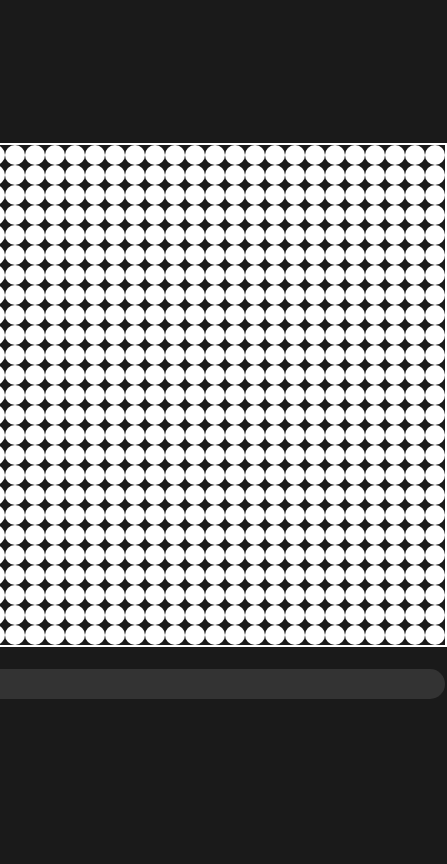
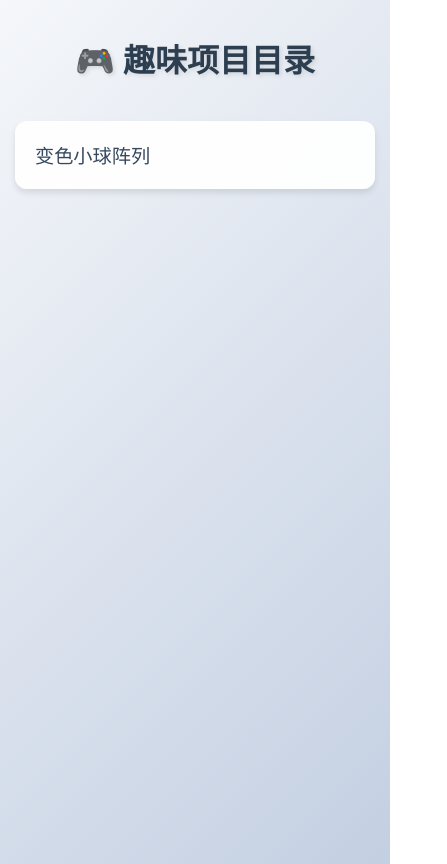
Before and after one commit to Fulisike/Fulisike.github.io, a plain HTML site: page HTML/index.html in a window 390 px wide. Shown: the whole page, 447 px wide, since content can reach past the window. Drawn offline with Linux system fonts and the light colour scheme.

Commit message:
Site updated: 2025-03-17 10:43:49

```diff
--- a/HTML/index.html
+++ b/HTML/index.html
@@ -1,84 +1,128 @@
 <!DOCTYPE html>
-<html lang="en">
+<html lang="zh-CN">
 <head>
     <meta charset="UTF-8">
     <meta name="viewport" content="width=device-width, initial-scale=1.0">
-    <title>Colorful Balls Controller</title>
+    <title>趣味项目目录</title>
     <style>
+        * {
+            margin: 0;
+            padding: 0;
+            box-sizing: border-box;
+            font-family: 'Segoe UI', Tahoma, Geneva, Verdana, sans-serif;
+        }
+
         body {
-            margin: 0;
+            background: linear-gradient(135deg, #f5f7fa 0%, #c3cfe2 100%);
             min-height: 100vh;
+            overflow-y: auto;
+        }
+
+        .container {
+            max-width: 800px;
+            margin: 40px auto;
+            padding: 20px;
+        }
+
+        h1 {
+            text-align: center;
+            color: #2c3e50;
+            margin-bottom: 40px;
+            font-size: 2.5em;
+            text-shadow: 2px 2px 4px rgba(0,0,0,0.1);
+        }
+
+        .link-list {
             display: flex;
             flex-direction: column;
-            align-items: center;
-            justify-content: center;
-            background: #1a1a1a;
+            gap: 15px;
         }
 
-        #container {
-            width: 500px;
-            height: 500px;
-            display: grid;
-            grid-template-columns: repeat(25, 1fr);
-            gap: 0;
-            margin-bottom: 20px;
-            border: 2px solid #fff;
+        .link-item {
+            background: rgba(255, 255, 255, 0.95);
+            border-radius: 12px;
+            padding: 20px;
+            transform: translateY(0);
+            transition: all 0.3s ease;
+            cursor: pointer;
+            text-decoration: none;
+            color: #34495e;
+            box-shadow: 0 4px 6px rgba(0, 0, 0, 0.1);
         }
 
-        .ball {
-            width: 20px;
-            height: 20px;
-            background: #fff;
-            border-radius: 50%;
-            transition: background 0.3s;
+        .link-item:hover {
+            transform: translateY(-3px);
+            box-shadow: 0 8px 15px rgba(0, 0, 0, 0.2);
+            background: #f8f9fa;
         }
 
-        .slider {
-            width: 500px;
-            height: 30px;
-            background: #333;
-            border-radius: 15px;
-            outline: none;
-            -webkit-appearance: none;
-            appearance: none; /* 新增标准属性 */
+        .link-item span {
+            font-size: 1.2em;
+            font-weight: 500;
+            display: block;
+            transition: color 0.3s ease;
         }
 
-        .slider::-webkit-slider-thumb {
-            -webkit-appearance: none;
-            appearance: none; /* 新增标准属性 */
-            width: 30px;
-            height: 30px;
-            background: #fff;
-            border-radius: 50%;
-            cursor: pointer;
+        .link-item:hover span {
+            color: #3498db;
+        }
+
+        /* 滚动动画 */
+        @keyframes slideIn {
+            from {
+                opacity: 0;
+                transform: translateY(20px);
+            }
+            to {
+                opacity: 1;
+                transform: translateY(0);
+            }
+        }
+
+        /* 响应式设计 */
+        @media (max-width: 768px) {
+            .container {
+                padding: 15px;
+                margin: 20px auto;
+            }
+
+            h1 {
+                font-size: 2em;
+            }
         }
     </style>
 </head>
 <body>
-    <div id="container"></div>
-    <input type="range" class="slider" min="0" max="360" value="0">
+    <div class="container">
+        <h1>🎮 趣味项目目录</h1>
+        <div class="link-list">
+            <a href="archive/Balls.html" class="link-item" style="animation: slideIn 0.6s ease-out;">
+                <span>变色小球阵列</span>
+            </a>
+            <!-- 后续可以在这里添加更多链接 -->
+        </div>
+    </div>
 
     <script>
-        // 生成小球矩阵
-        const container = document.getElementById('container');
-        const ballCount = 25 * 25; // 25x25网格
-
-        for (let i = 0; i < ballCount; i++) {
-            const ball = document.createElement('div');
-            ball.className = 'ball';
-            container.appendChild(ball);
-        }
-
-        // 滑块交互
-        const slider = document.querySelector('.slider');
-        const balls = document.querySelectorAll('.ball');
-
-        slider.addEventListener('input', (e) => {
-            const hue = e.target.value;
-            balls.forEach(ball => {
-                ball.style.background = `hsl(${hue}, 70%, 50%)`;
+        // 添加点击反馈
+        document.querySelectorAll('.link-item').forEach(item => {
+            item.addEventListener('click', (e) => {
+                // 添加点击动画
+                e.target.style.transform = 'scale(0.98)';
+                setTimeout(() => {
+                    e.target.style.transform = '';
+                }, 200);
             });
         });
+
+        // 页面入场动画
+        window.addEventListener('load', () => {
+            document.body.style.opacity = 1;
+        });
+
+        // 初始隐藏页面实现渐显效果
+        document.body.style.opacity = 0;
+        document.body.style.transition = 'opacity 0.5s ease';
     </script>
 </body>
 </html>
--- a/css/main.css
+++ b/css/main.css
@@ -1168,7 +1168,7 @@ pre .javascript .function {
 }
 .links-of-author a::before,
 .links-of-author span.exturl::before {
-  background: #6f0fff;
+  background: #e414ee;
   border-radius: 50%;
   content: ' ';
   display: inline-block;
```
Also changed, not shown: HTML/archive/Balls.html (added, +84 -0 lines).
